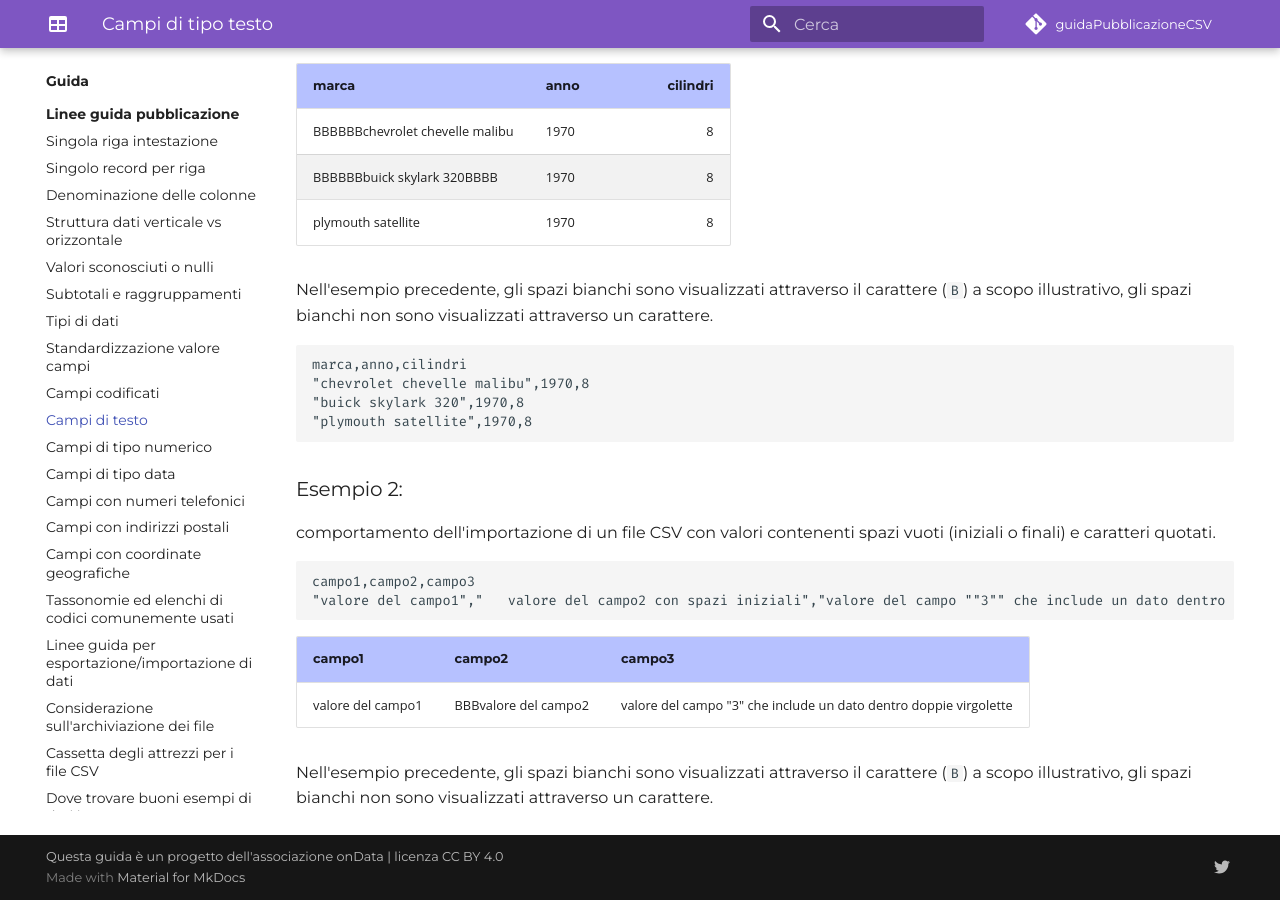
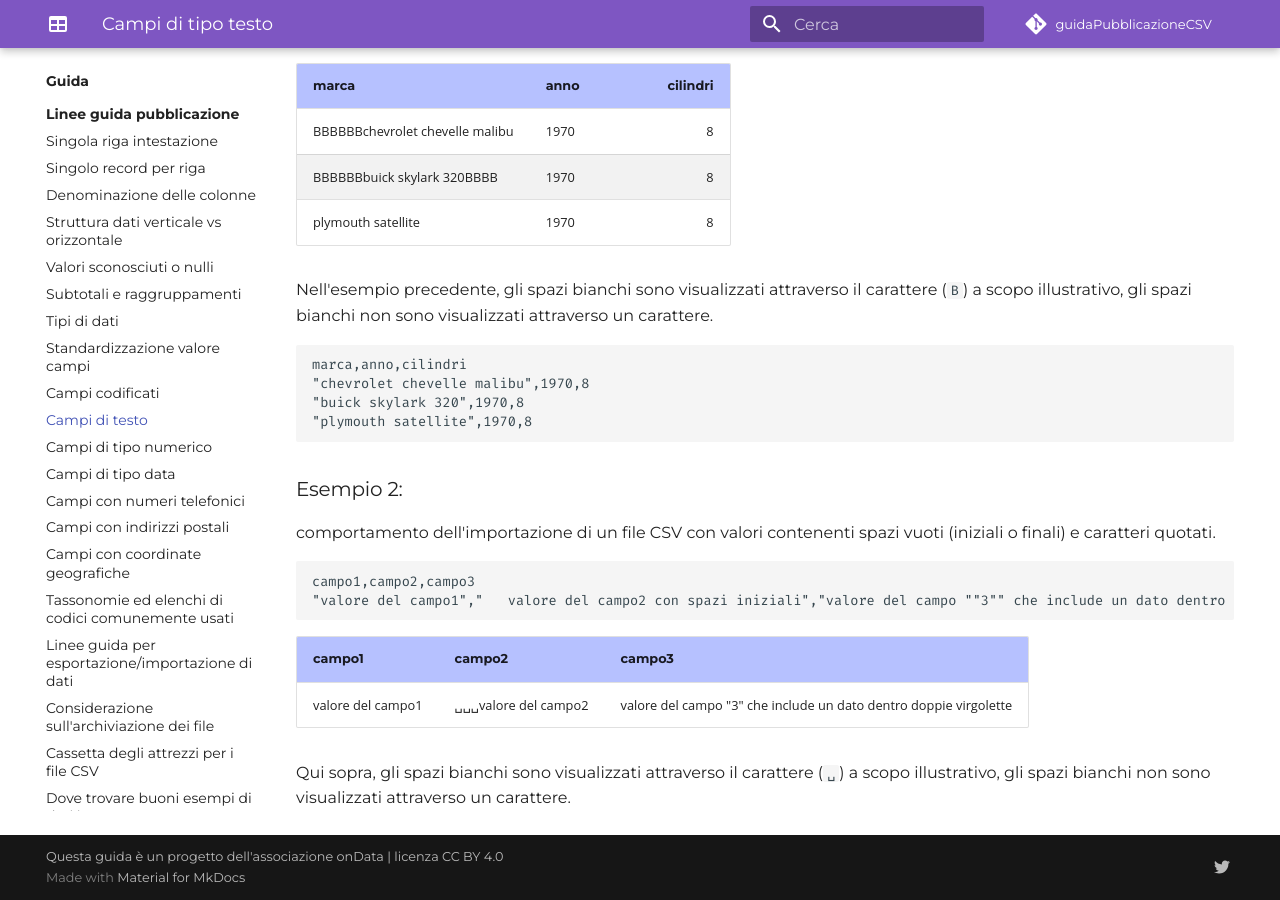
Before and after one commit to ondata/guidaPraticaPubblicazioneCSV, an MkDocs documentation site: the page built from docs/guida/linee_guida_pubblicazione/P10_campi_tipo_testo.md, in a window 1280 px wide and 900 px high, scrolled down 856 px. Built offline with MkDocs 1.6.1 and Material for MkDocs 9.7.7, drawn with Linux system fonts in a browser that asks for light colours; comment, search, counter and statistics services are not loaded.

Commit message:
aggiunto carattere di spazio più leggibile

```diff
--- a/docs/guida/linee_guida_pubblicazione/P10_campi_tipo_testo.md
+++ b/docs/guida/linee_guida_pubblicazione/P10_campi_tipo_testo.md
@@ -47,6 +47,6 @@ campo1,campo2,campo3
 
 | campo1 | campo2 | campo3 |
 | --- | --- | --- |
-| valore del campo1 | BBBvalore del campo2 | valore del campo "3" che include un dato dentro doppie virgolette |
+| valore del campo1 | ␣␣␣valore del campo2 | valore del campo "3" che include un dato dentro doppie virgolette |
 
-Nell'esempio precedente, gli spazi bianchi sono visualizzati attraverso il carattere (`B`) a scopo illustrativo, gli spazi bianchi non sono visualizzati attraverso un carattere.
+Qui sopra, gli spazi bianchi sono visualizzati attraverso il carattere (`␣`) a scopo illustrativo, gli spazi bianchi non sono visualizzati attraverso un carattere.
```
